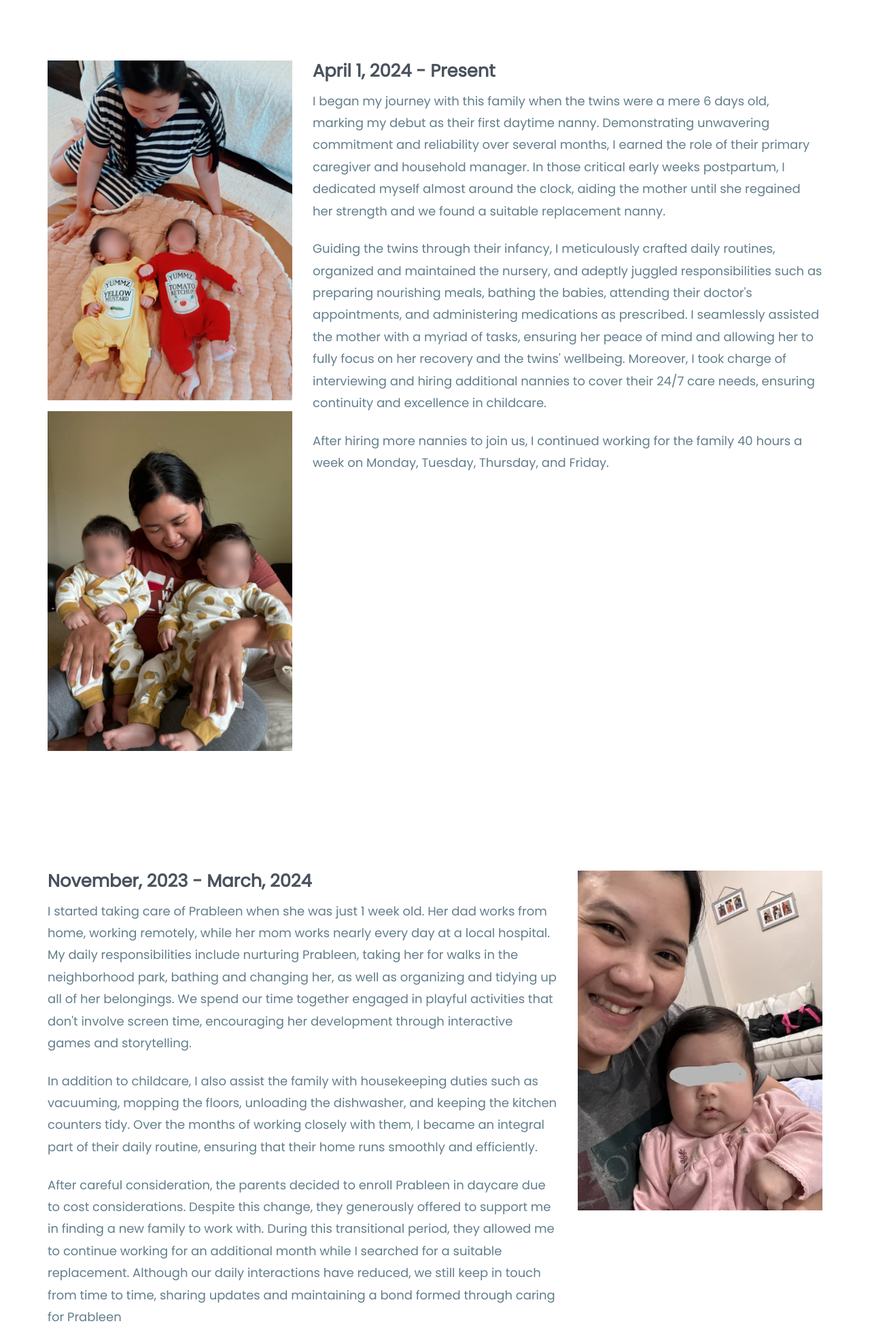
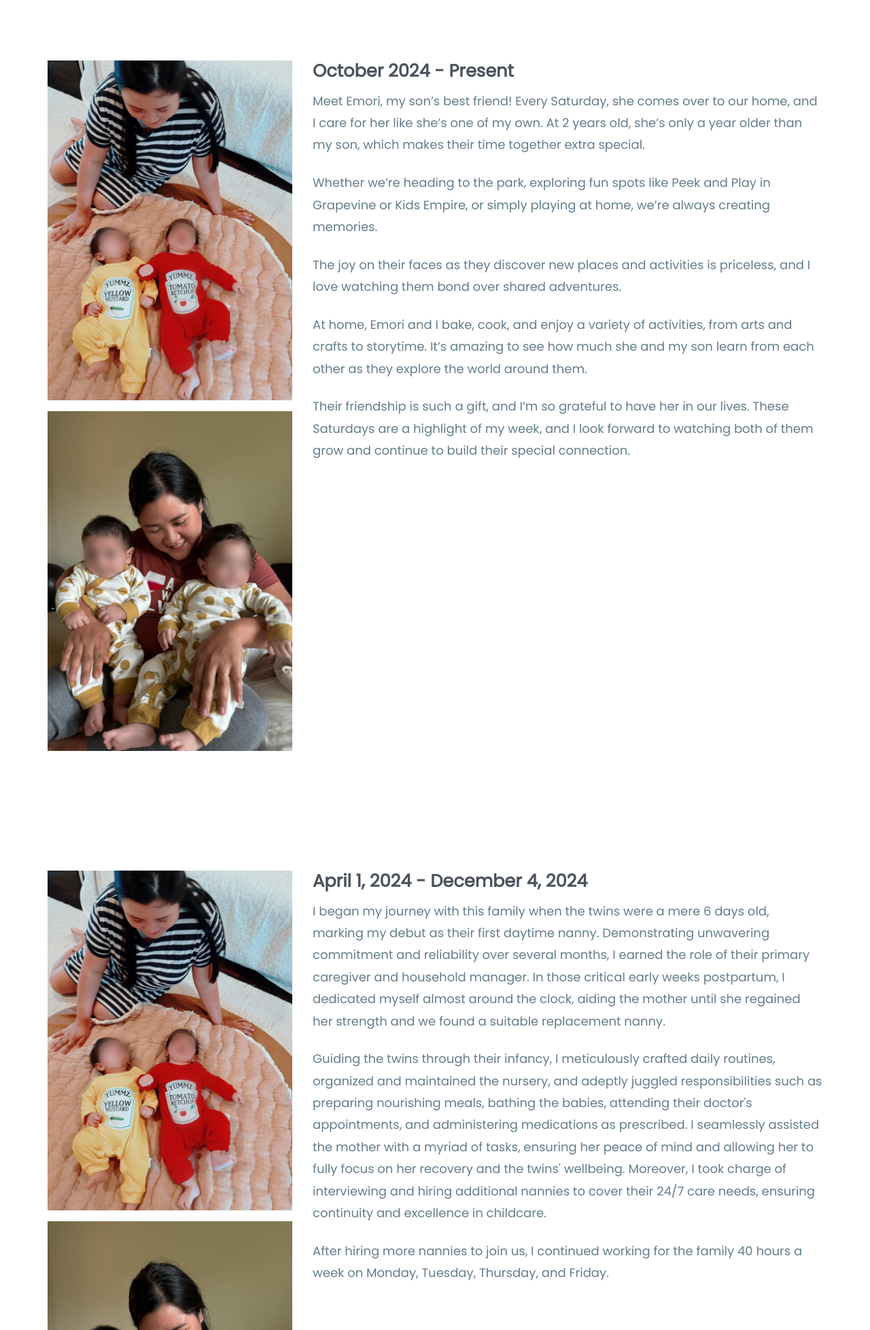
Before and after one commit to missLheira/MsLheirasCare.github.io, a website: page experiences.html in a window 1280 px wide. Shown: the part 1020-2977 px from the top of the page at 68% size. Drawn offline with Linux system fonts and the light colour scheme; files whose address does not match are found by name.

Commit message:
Update experiences.html

```diff
--- a/experiences.html
+++ b/experiences.html
@@ -75,7 +75,25 @@
           </div>
         </div>
         <div class="col-md-8">
-          <h2 class="mt0"><b>April 1, 2024 - Present</b></h2>
+          <h2 class="mt0"><b>October 2024 - Present</b></h2>
+          <p>Meet Emori, my son’s best friend! Every Saturday, she comes over to our home, and I care for her like she’s one of my own. At 2 years old, she’s only a year older than my son, which makes their time together extra special.</p>
+          <p>Whether we’re heading to the park, exploring fun spots like Peek and Play in Grapevine or Kids Empire, or simply playing at home, we’re always creating memories. </p>
+          <p>The joy on their faces as they discover new places and activities is priceless, and I love watching them bond over shared adventures.</p>
+          <p>At home, Emori and I bake, cook, and enjoy a variety of activities, from arts and crafts to storytime. It’s amazing to see how much she and my son learn from each other as they explore the world around them.  </p>
+          <p>Their friendship is such a gift, and I’m so grateful to have her in our lives. These Saturdays are a highlight of my week, and I look forward to watching both of them grow and continue to build their special connection.</p>
+        </div>
+      </div>
+
+      <!-- 2nd-->
+      <div class="row probootstrap-lg-service probootstrap-animate" data-animate-effect="fadeIn">
+        <div class="col-md-4">
+          <div>
+            <i class="img-bg" style="background-image: url(img/img_1.jfif);"></i>
+            <i class="img-bg" style="background-image: url(img/img_8.jfif);"></i>
+          </div>
+        </div>
+        <div class="col-md-8">
+          <h2 class="mt0"><b>April 1, 2024 - December 4, 2024</b></h2>
           <p>I began my journey with this family when the twins were a mere 6 days old, marking my debut as their first daytime nanny. Demonstrating unwavering commitment and reliability over several months, I earned the role of their primary caregiver and household manager. In those critical early weeks postpartum, I dedicated myself almost around the clock, aiding the mother until she regained her strength and we found a suitable replacement nanny.</p>
           <p>Guiding the twins through their infancy, I meticulously crafted daily routines, organized and maintained the nursery, and adeptly juggled responsibilities such as preparing nourishing meals, bathing the babies, attending their doctor's appointments, and administering medications as prescribed. I seamlessly assisted the mother with a myriad of tasks, ensuring her peace of mind and allowing her to fully focus on her recovery and the twins' wellbeing. Moreover, I took charge of interviewing and hiring additional nannies to cover their 24/7 care needs, ensuring continuity and excellence in childcare.</p>
           <p>After hiring more nannies to join us, I continued working for the family 40 hours a week on Monday, Tuesday, Thursday, and Friday.</p>
```
